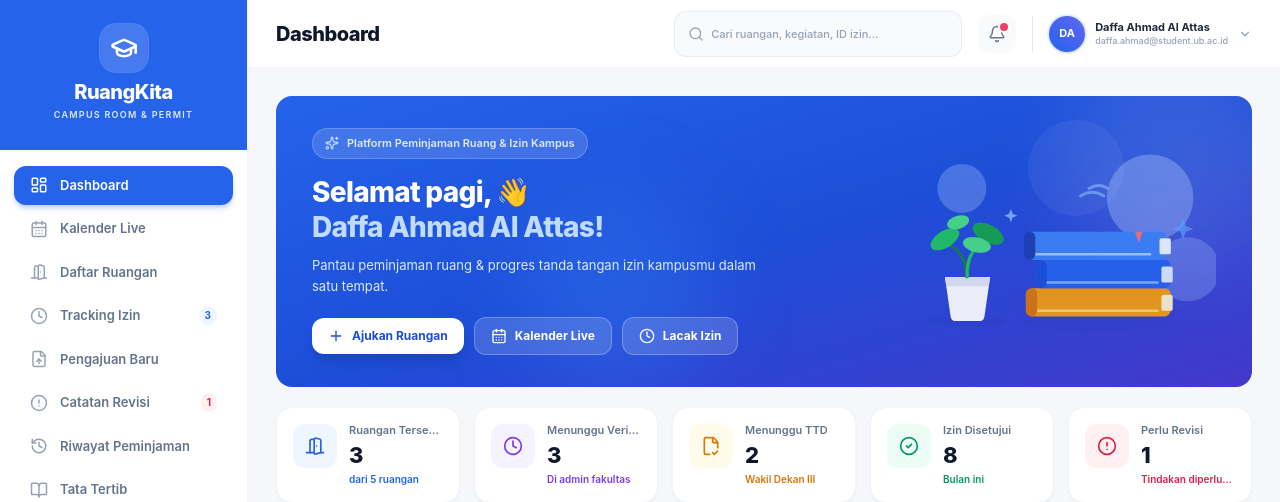
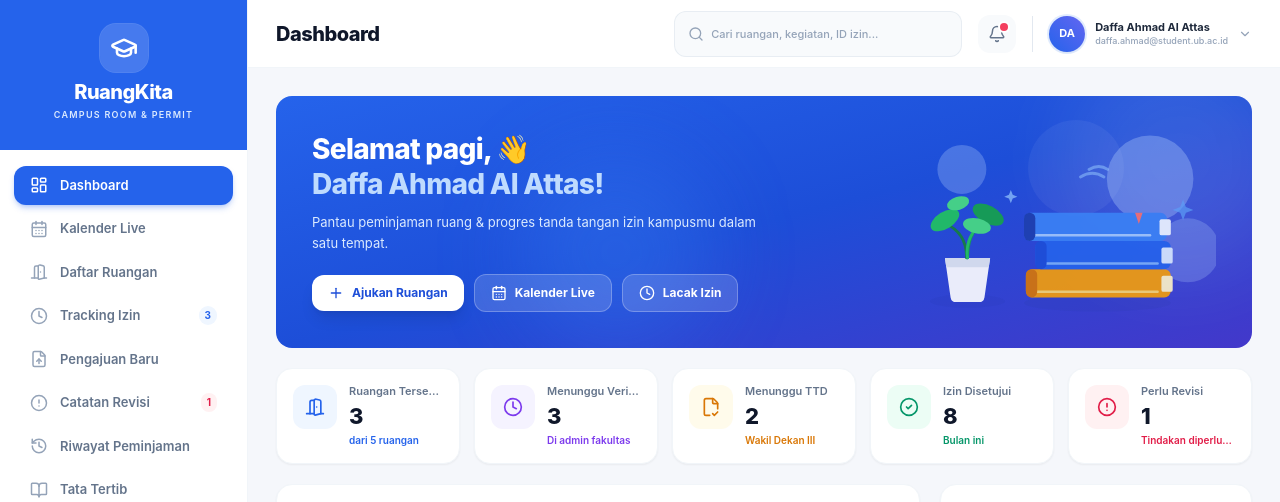
Before and after one commit to Zenqirtz/RuangKita, a Laravel app: page /dashboard in a window 1280 px wide. Shown: the top 502 px of the page. Run offline with Laravel 12, Linux system fonts and the light colour scheme; style sheets or scripts are compiled from the project's sources; some libraries are stand-ins or nearby versions; some web fonts are replaced.

Commit message:
style: remove platform pill badge from hero dashboard

```diff
--- a/resources/js/Pages/RuangKitaDashboard.jsx
+++ b/resources/js/Pages/RuangKitaDashboard.jsx
@@ -43,10 +43,7 @@ export default function RuangKitaDashboard() {
 
                 <div className="relative z-10 flex flex-col md:flex-row md:items-center md:justify-between gap-6">
                     <div className="max-w-xl">
-                        <div className="inline-flex items-center gap-2 bg-white/15 backdrop-blur-sm border border-white/20 px-3 py-1.5 rounded-full mb-4">
-                            <Icon name="sparkles" className="w-3.5 h-3.5 text-blue-200" />
-                            <span className="text-[11px] font-semibold text-blue-100">Platform Peminjaman Ruang & Izin Kampus</span>
-                        </div>
+
                         <h2 className="text-2xl md:text-[28px] font-extrabold tracking-tight leading-tight">
                             Selamat pagi, 👋<br />
                             <span className="text-blue-200">Daffa Ahmad Al Attas!</span>
```
